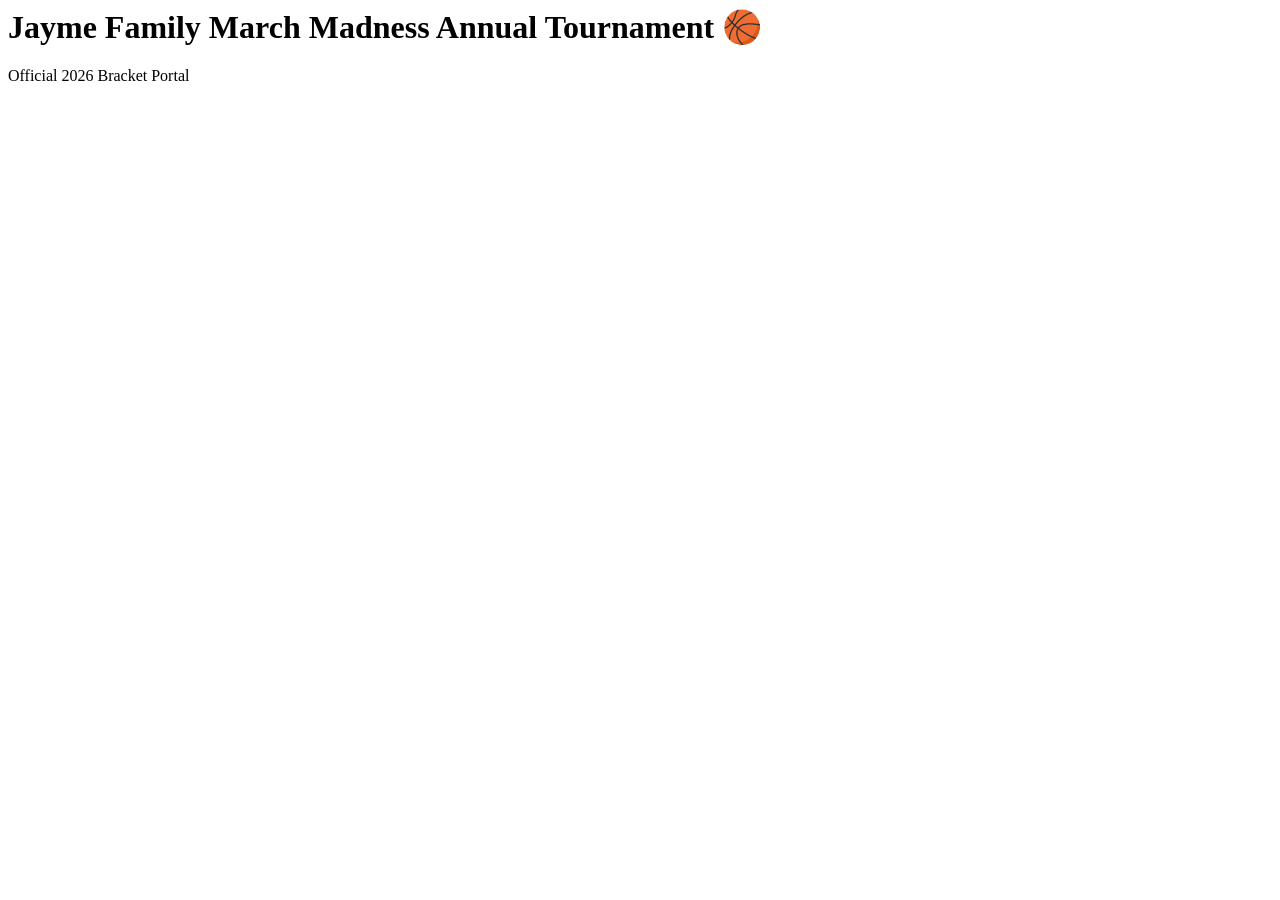
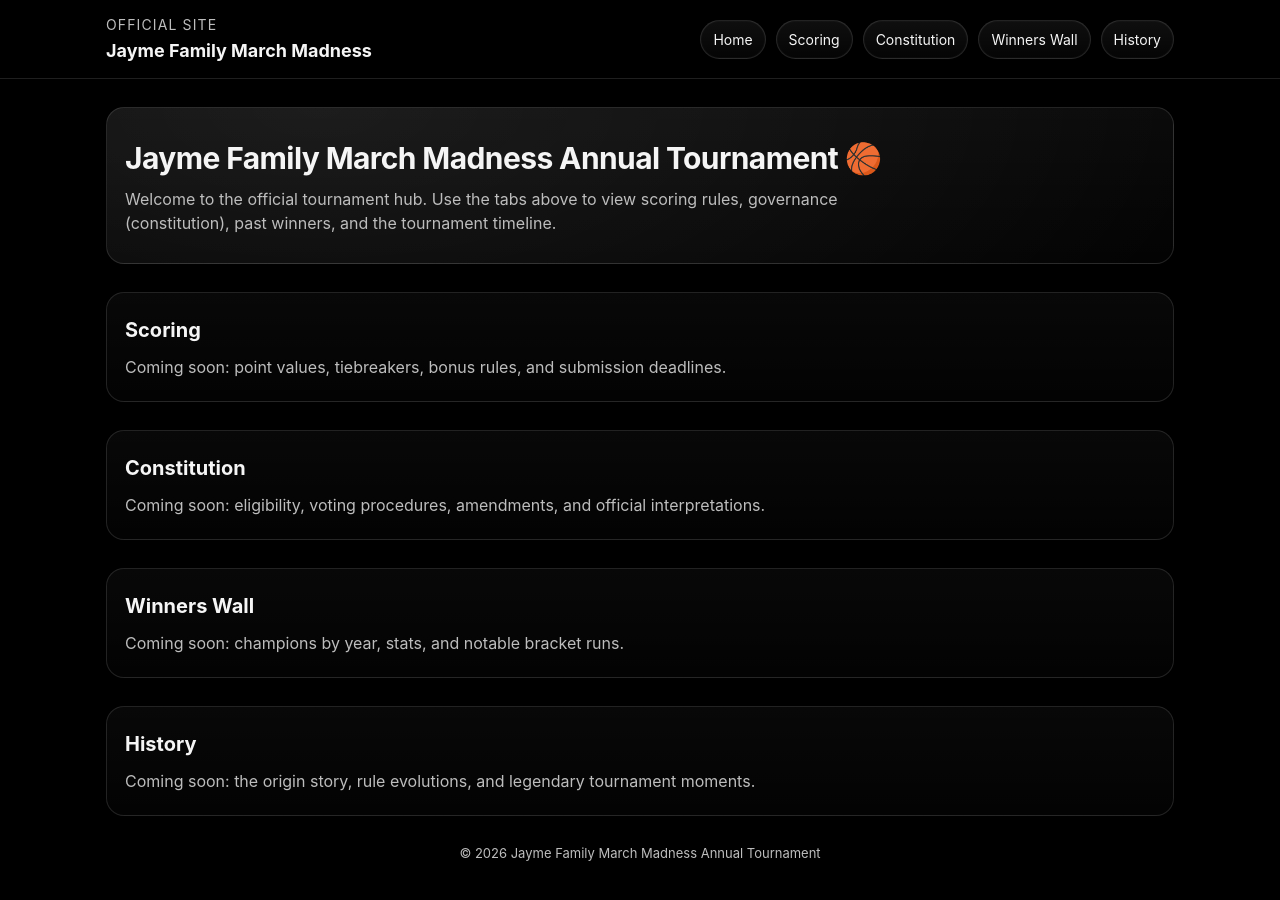
Before and after one commit to jacobjayme/march-madness-site, a plain HTML site: page index.html in a window 1280 px wide. Before the commit the page ends 800 px from the top, so only its background shows below. Drawn offline with Linux system fonts and the light colour scheme.

Commit message:
website initialization

```diff
--- a/index.html
+++ b/index.html
@@ -1,2 +1,219 @@
-<h1>Jayme Family March Madness Annual Tournament 🏀</h1>
-<p>Official 2026 Bracket Portal</p>
+<!doctype html>
+<html lang="en">
+	<head>
+		<meta charset="utf-8" />
+		<meta name="viewport" content="width=device-width, initial-scale=1" />
+		<title>Jayme Family March Madness Annual Tournament</title>
+		<style>
+			:root {
+				--bg: #000;
+				--panel: #0b0b0b;
+				--text: #f5f5f5;
+				--muted: #bdbdbd;
+				--border: rgba(255, 255, 255, 0.12);
+				--glow: rgba(255, 255, 255, 0.08);
+			}
+
+			* {
+				box-sizing: border-box;
+			}
+
+			html {
+				scroll-behavior: smooth;
+			}
+
+			body {
+				margin: 0;
+				font-family: -apple-system, BlinkMacSystemFont, "Segoe UI", Roboto, Inter,
+					Helvetica, Arial, sans-serif;
+				background: var(--bg);
+				color: var(--text);
+				line-height: 1.5;
+			}
+
+			/* ===== NAV ===== */
+			.nav {
+				position: sticky;
+				top: 0;
+				z-index: 100;
+				background: rgba(0, 0, 0, 0.75);
+				backdrop-filter: blur(10px);
+				border-bottom: 1px solid var(--border);
+			}
+
+			.nav-inner {
+				max-width: 1100px;
+				margin: 0 auto;
+				padding: 14px 16px;
+				display: flex;
+				align-items: center;
+				justify-content: space-between;
+				gap: 12px;
+			}
+
+			.brand {
+				display: flex;
+				flex-direction: column;
+				gap: 2px;
+				min-width: 220px;
+			}
+
+			.brand .title {
+				font-size: 14px;
+				letter-spacing: 0.08em;
+				text-transform: uppercase;
+				color: var(--muted);
+			}
+
+			.brand .name {
+				font-size: 18px;
+				font-weight: 700;
+			}
+
+			.tabs {
+				display: flex;
+				gap: 10px;
+				flex-wrap: wrap;
+				justify-content: flex-end;
+			}
+
+			.tabs a {
+				text-decoration: none;
+				color: var(--text);
+				font-size: 14px;
+				padding: 8px 12px;
+				border: 1px solid var(--border);
+				border-radius: 999px;
+				background: linear-gradient(180deg, rgba(255,255,255,0.06), rgba(255,255,255,0.02));
+				box-shadow: 0 0 0 1px rgba(255,255,255,0.02) inset;
+				transition: transform 120ms ease, border-color 120ms ease, background 120ms ease;
+			}
+
+			.tabs a:hover {
+				transform: translateY(-1px);
+				border-color: rgba(255, 255, 255, 0.22);
+				background: linear-gradient(180deg, rgba(255,255,255,0.10), rgba(255,255,255,0.03));
+			}
+
+			/* ===== LAYOUT ===== */
+			.container {
+				max-width: 1100px;
+				margin: 0 auto;
+				padding: 28px 16px 80px;
+			}
+
+			.hero {
+				padding: 28px 18px;
+				border: 1px solid var(--border);
+				border-radius: 18px;
+				background: radial-gradient(900px 400px at 20% 0%, var(--glow), transparent),
+					linear-gradient(180deg, rgba(255,255,255,0.04), rgba(255,255,255,0.01));
+			}
+
+			.hero h1 {
+				margin: 0 0 6px;
+				font-size: 30px;
+				letter-spacing: -0.02em;
+			}
+
+			.hero p {
+				margin: 0;
+				color: var(--muted);
+				max-width: 720px;
+			}
+
+			.section {
+				margin-top: 28px;
+				padding: 22px 18px;
+				border: 1px solid var(--border);
+				border-radius: 18px;
+				background: linear-gradient(180deg, rgba(255,255,255,0.03), rgba(255,255,255,0.01));
+			}
+
+			.section h2 {
+				margin: 0 0 10px;
+				font-size: 20px;
+			}
+
+			.section p {
+				margin: 0;
+				color: var(--muted);
+			}
+
+			.footer {
+				margin-top: 28px;
+				color: var(--muted);
+				font-size: 13px;
+				text-align: center;
+			}
+
+			/* Mobile tweaks */
+			@media (max-width: 640px) {
+				.brand {
+					min-width: unset;
+				}
+				.hero h1 {
+					font-size: 24px;
+				}
+			}
+		</style>
+	</head>
+
+	<body>
+		<header class="nav">
+			<div class="nav-inner">
+				<div class="brand">
+					<div class="title">Official Site</div>
+					<div class="name">Jayme Family March Madness</div>
+				</div>
+
+				<nav class="tabs" aria-label="Primary navigation">
+					<a href="#home">Home</a>
+					<a href="#scoring">Scoring</a>
+					<a href="#constitution">Constitution</a>
+					<a href="#winners">Winners Wall</a>
+					<a href="#history">History</a>
+				</nav>
+			</div>
+		</header>
+
+		<main class="container">
+			<section id="home" class="hero">
+				<h1>Jayme Family March Madness Annual Tournament 🏀</h1>
+				<p>
+					Welcome to the official tournament hub. Use the tabs above to view scoring rules,
+					governance (constitution), past winners, and the tournament timeline.
+				</p>
+			</section>
+
+			<section id="scoring" class="section">
+				<h2>Scoring</h2>
+				<p>Coming soon: point values, tiebreakers, bonus rules, and submission deadlines.</p>
+			</section>
+
+			<section id="constitution" class="section">
+				<h2>Constitution</h2>
+				<p>Coming soon: eligibility, voting procedures, amendments, and official interpretations.</p>
+			</section>
+
+			<section id="winners" class="section">
+				<h2>Winners Wall</h2>
+				<p>Coming soon: champions by year, stats, and notable bracket runs.</p>
+			</section>
+
+			<section id="history" class="section">
+				<h2>History</h2>
+				<p>Coming soon: the origin story, rule evolutions, and legendary tournament moments.</p>
+			</section>
+
+			<div class="footer">
+				© <span id="year"></span> Jayme Family March Madness Annual Tournament
+			</div>
+		</main>
+
+		<script>
+			// Auto-update footer year
+			document.getElementById("year").textContent = new Date().getFullYear();
+		</script>
+	</body>
+</html>
```
